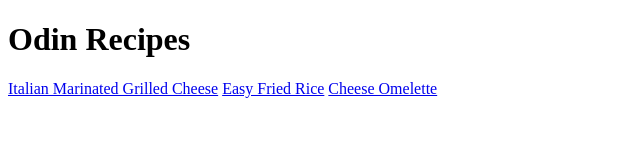
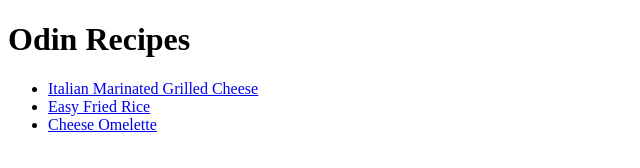
Before and after one commit to cha-verde/odin-recipes, a plain HTML site: page index.html in a window 1280 px wide. Shown: the whole page, without its empty margins (0-640 px from the left). Drawn offline with Linux system fonts and the light colour scheme.

Commit message:
Change the recipes on index to be unordered list

```diff
--- a/index.html
+++ b/index.html
@@ -7,8 +7,10 @@
 
     <body>
         <h1>Odin Recipes</h1>
-        <a href="recipes/grilled-cheese.html">Italian Marinated Grilled Cheese</a>
-        <a href="recipes/fried-rice.html">Easy Fried Rice</a>
-        <a href="recipes/omelette.html">Cheese Omelette</a>
+        <ul>
+            <li><a href="recipes/grilled-cheese.html">Italian Marinated Grilled Cheese</a></li>
+            <li><a href="recipes/fried-rice.html">Easy Fried Rice</a></li>
+            <li><a href="recipes/omelette.html">Cheese Omelette</a></li>
+        </ul>
     </body>
 </html>
```
